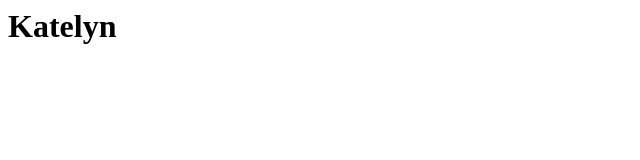
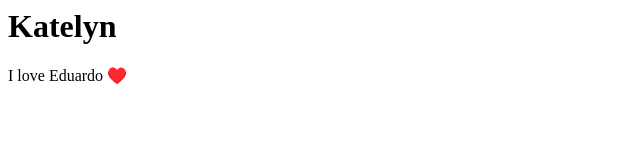
Before and after one commit to katb97/katb97.github.io, a plain HTML site: page index.html in a window 1280 px wide. Shown: the whole page, without its empty margins (0-640 px from the left). Drawn offline with Linux system fonts and the light colour scheme.

Commit message:
added a heart

```diff
--- a/index.html
+++ b/index.html
@@ -5,5 +5,6 @@
     <body>
 
         <h1>Katelyn</h1>
+        <p>I love Eduardo ♥️</p>
     </body>
 </html>
```
